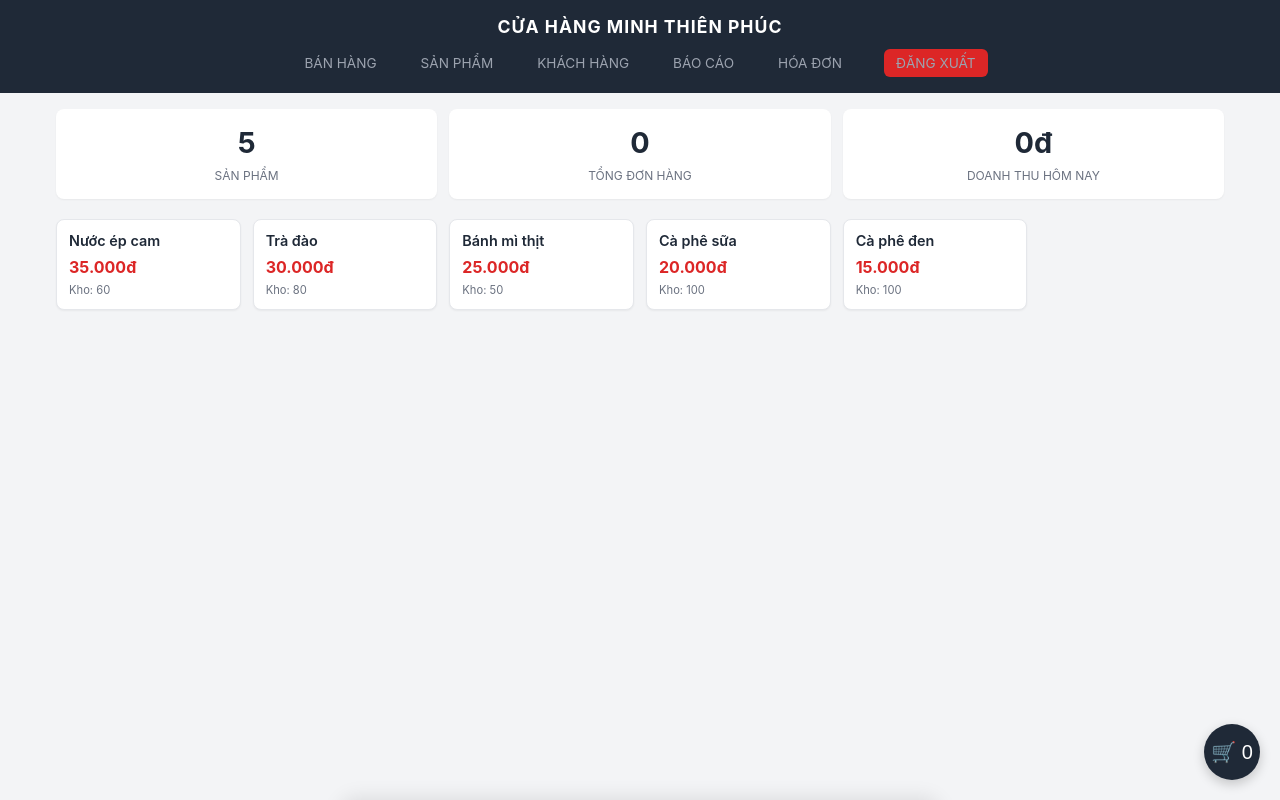
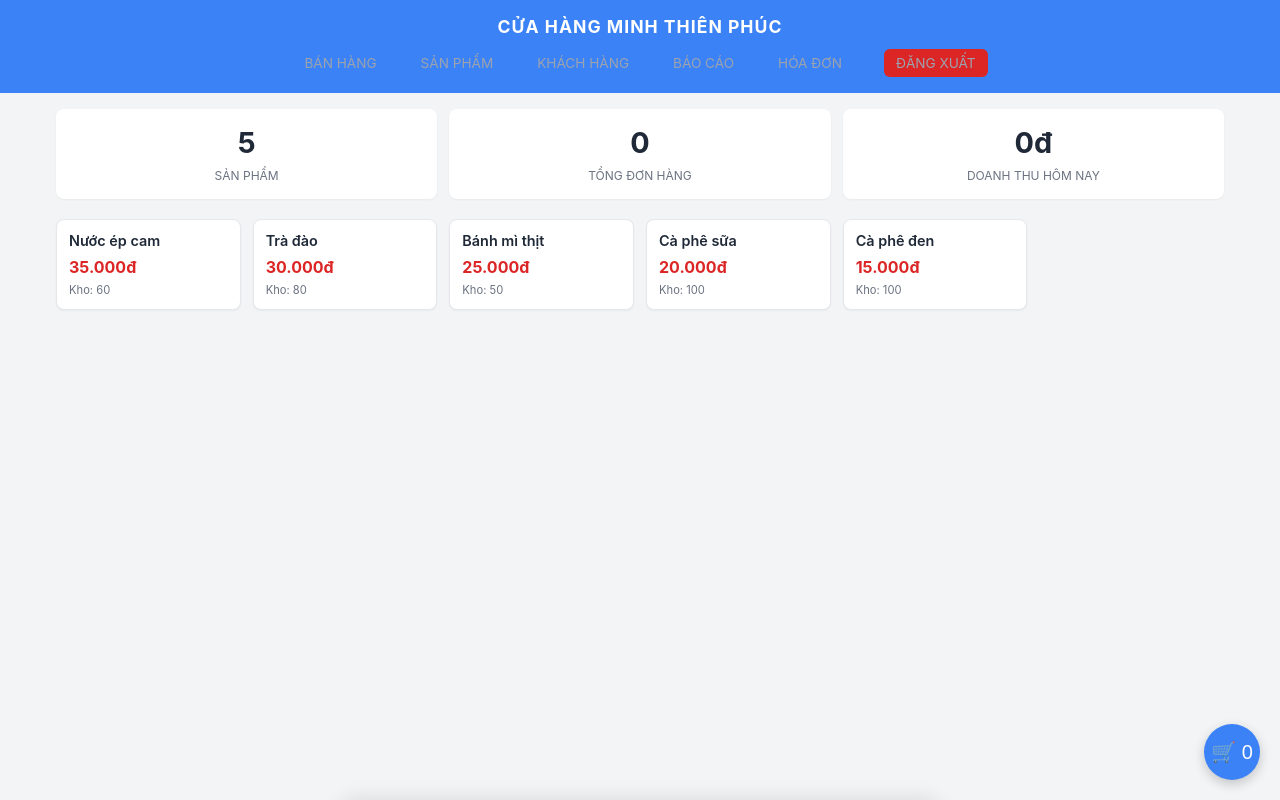
Before and after one commit to vinhvinhcuteee/pos-minh-thien-phuc, a Flask app: page / in a window 1280 px wide. Run offline with Flask 3, Linux system fonts and the light colour scheme; the visitor is signed in with stand-in values (Sample User, id 1); data comes from the database, SQL or seed files in the repository; data that the repository does not hold is empty.

Commit message:
Update index.html

```diff
--- a/templates/index.html
+++ b/templates/index.html
@@ -18,14 +18,13 @@
         }
 
         .header {
-            background: #1f2937;
+            background: #3b82f6;
             color: white;
             padding: 16px;
             position: sticky;
             top: 0;
             z-index: 100;
         }
-
         .header h1 {
             font-size: 1.1rem;
             text-align: center;
@@ -194,7 +193,7 @@
             right: 20px;
             width: 56px;
             height: 56px;
-            background: #1f2937;
+            background: #3b82f6;
             color: white;
             border: none;
             border-radius: 28px;
```
